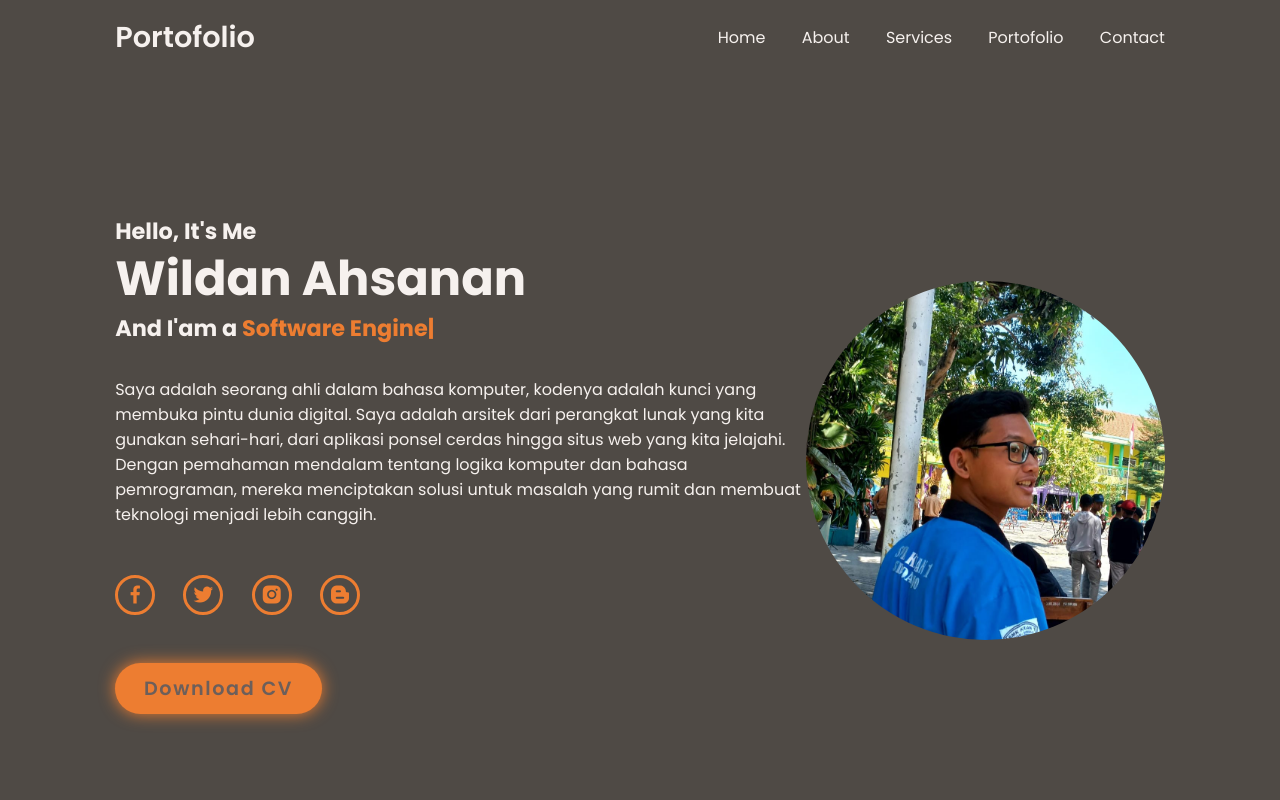
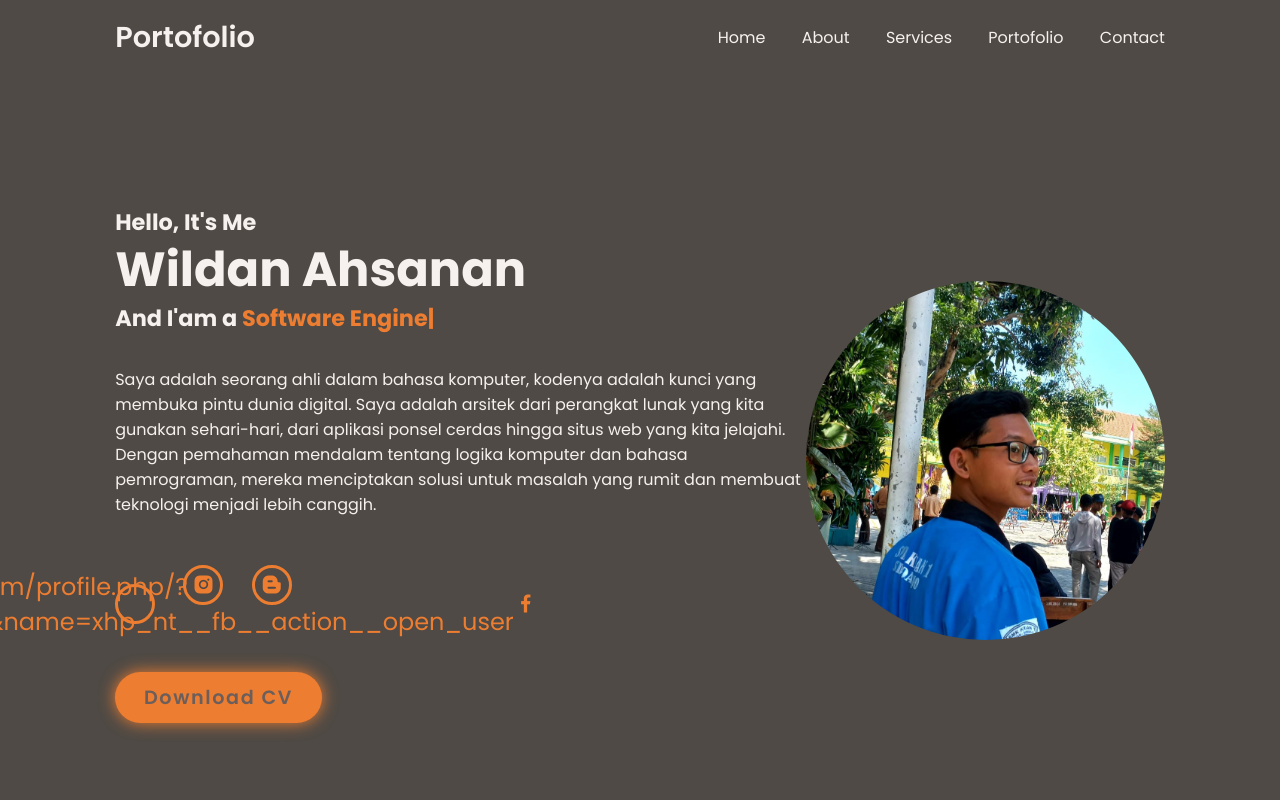
Before and after one commit to WildanAhsanan/WildanAhsanan.github.io, a plain HTML site: page index.html in a window 1280 px wide. Shown: the top 800 px of the page. Drawn offline with nearby package versions, Linux system fonts and the light colour scheme.

Commit message:
Update index.html

```diff
--- a/index.html
+++ b/index.html
@@ -39,8 +39,7 @@
         <h3> And I'am a <span class="multiple-text"></span></h3>
         <P>Saya adalah seorang ahli dalam bahasa komputer, kodenya adalah kunci yang membuka pintu dunia digital. Saya adalah arsitek dari perangkat lunak yang kita gunakan sehari-hari, dari aplikasi ponsel cerdas hingga situs web yang kita jelajahi. Dengan pemahaman mendalam tentang logika komputer dan bahasa pemrograman, mereka menciptakan solusi untuk masalah yang rumit dan membuat teknologi menjadi lebih canggih.</P>
         <div class="social-media">
-          <a href="#"><i class='bx bxl-facebook'></i></a>
-          <a href="#"><i class='bx bxl-twitter' ></i></a>
+          <a href="#">https://m.facebook.com/profile.php/?id=100028947432996&name=xhp_nt__fb__action__open_user<i class='bx bxl-facebook'></i></a>
           <a href="https://www.instagram.com/wildan_ahsanan_/?next=%2F"><i class='bx bxl-instagram-alt' ></i></a>
           <a href="https://ahsanan874.blogspot.com/"><i class='bx bxl-blogger'></i></i></a>
         </div>
```
